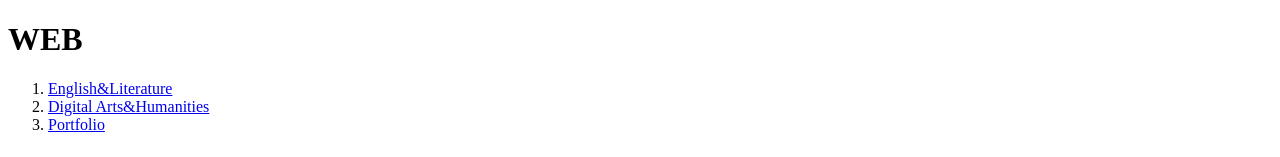
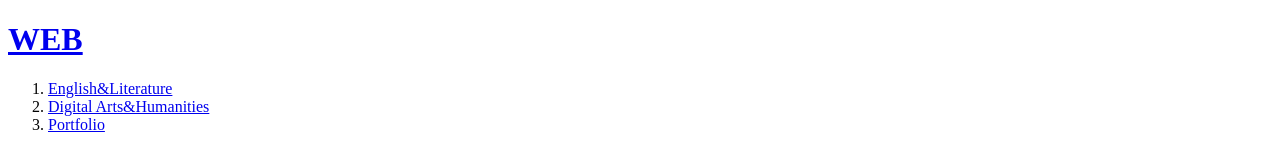
Before and after one commit to u-zin/web-page, a plain HTML site: page 1.html in a window 1280 px wide. Shown: the top 157 px of the page. Drawn offline with Linux system fonts and the light colour scheme.

Commit message:
Add files via upload

```diff
--- a/1.html
+++ b/1.html
@@ -5,7 +5,7 @@
 <meta charset="utf-8">
 </head>
 <body>
- <h1><strong>WEB</strong></h1>
+ <h1><strong><a href="index.html">WEB</strong></a></h1>
 <ol>
   <li><a href="1.html">English&Literature</a></li>
   <li><a href="2.html">Digital Arts&Humanities</a></li>
```
